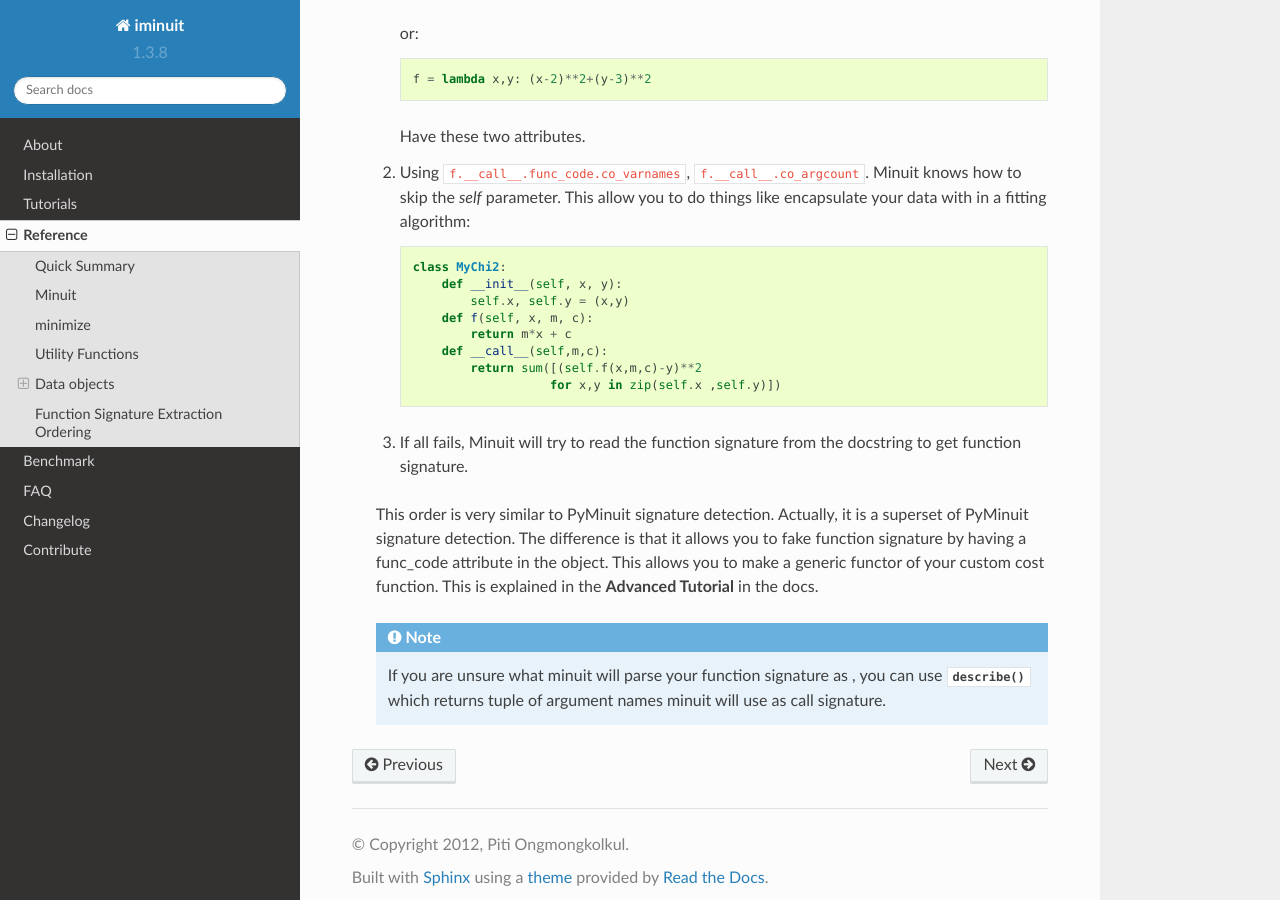
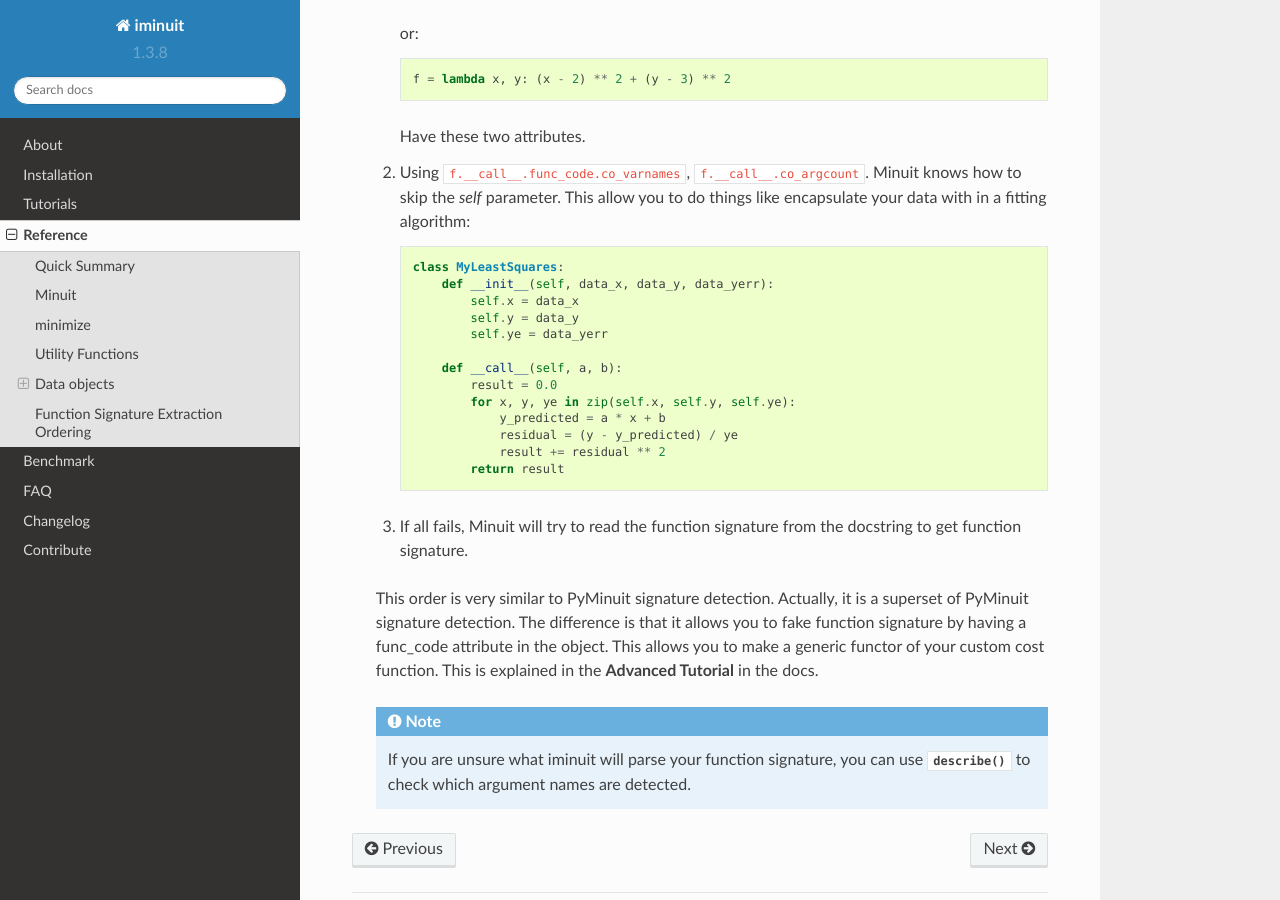
Before and after one commit to scikit-hep/iminuit, a Sphinx documentation site: the page built from doc/reference.rst, in a window 1280 px wide and 900 px high, scrolled down 3037 px. Built offline with Sphinx 7.4.7 and the Read the Docs theme 2.0.0, drawn with Linux system fonts in a browser that asks for light colours; the version number is read from the project's files by our own code.

Commit message:
adding convenient setting of errordef (#369)
* check class.errordef instead of class.default_errordef()
* set Minuit.errordef by assigning
* added errordef constants to Minuit class
* doc improvements and more tests
* added Minuit.nfit to get number of fitted parameters

```diff
--- a/doc/reference.rst
+++ b/doc/reference.rst
@@ -194,12 +195,12 @@
     1. Using ``f.func_code.co_varnames``, ``f.func_code.co_argcount``
        All functions that are defined like::
 
-        def f(x,y):
-            return (x-2)**2+(y-3)**2
+        def f(x, y):
+            return (x - 2) ** 2 + (y - 3) ** 2
 
        or::
 
-        f = lambda x,y: (x-2)**2+(y-3)**2
+        f = lambda x, y: (x - 2) ** 2 + (y - 3) ** 2
 
        Have these two attributes.
 
@@ -207,14 +208,19 @@
        Minuit knows how to skip the `self` parameter. This allow you to do
        things like encapsulate your data with in a fitting algorithm::
 
-        class MyChi2:
-            def __init__(self, x, y):
-                self.x, self.y = (x,y)
-            def f(self, x, m, c):
-                return m*x + c
-            def __call__(self,m,c):
-                return sum([(self.f(x,m,c)-y)**2
-                           for x,y in zip(self.x ,self.y)])
+        class MyLeastSquares:
+            def __init__(self, data_x, data_y, data_yerr):
+                self.x = data_x
+                self.y = data_y
+                self.ye = data_yerr
+
+            def __call__(self, a, b):
+                result = 0.0
+                for x, y, ye in zip(self.x, self.y, self.ye):
+                    y_predicted = a * x + b
+                    residual = (y - y_predicted) / ye
+                    result += residual ** 2
+                return result
 
     3. If all fails, Minuit will try to read the function signature from the
        docstring to get function signature.
@@ -230,6 +236,4 @@
 
     .. note::
 
-        If you are unsure what minuit will parse your function signature as
-        , you can use :func:`describe` which returns tuple of argument names
-        minuit will use as call signature.
+        If you are unsure what iminuit will parse your function signature, you can use :func:`describe` to check which argument names are detected.
--- a/iminuit/__init__.py
+++ b/iminuit/__init__.py
@@ -1,5 +1,4 @@
-"""
-MINUIT2 from Python
+"""MINUIT2 from Python.
 
 Basic usage example::
 
```
Also changed, not shown: other parts of doc/reference.rst (+6 -5 lines), doc/index.rst (+3 -7 lines), 7 other files.
